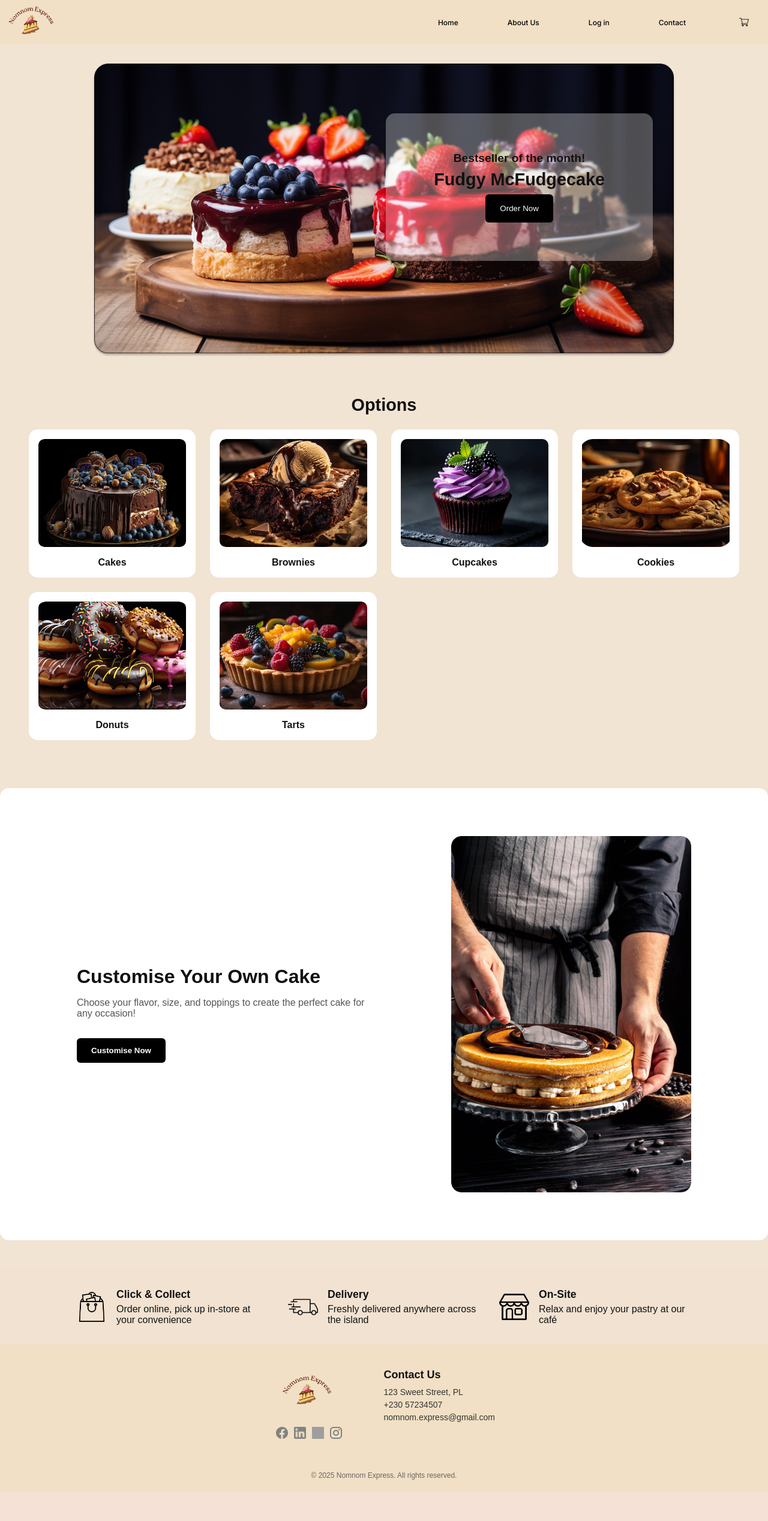
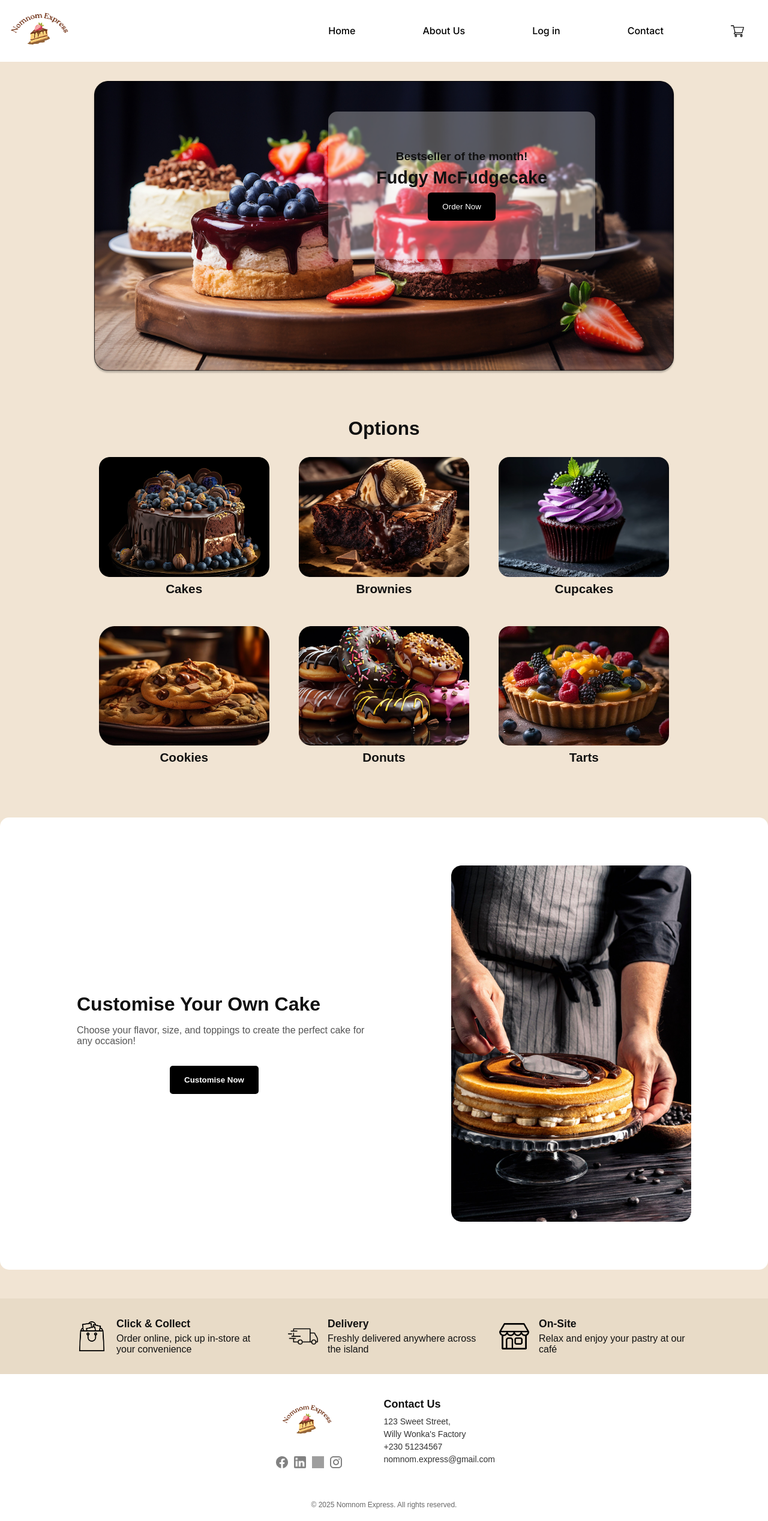
Before and after one commit to Sunhaloo/testing_django, a Django app: page / in a window 1280 px wide. Shown: the whole page at 60% size. Before the commit the page ends 2487 px from the top, so only its background shows below. Run offline with Django 5.2, Linux system fonts and the light colour scheme; grey boxes are pictures that could not be loaded.

Commit message:
A + U: Refined navbar and footer

```diff
--- a/NomNom/cart/static/cart/style.css
+++ b/NomNom/cart/static/cart/style.css
@@ -4,12 +4,6 @@
   padding: 0;
   box-sizing: border-box;
   font-family: Arial, sans-serif;
-}
-
-/* HEADER & FOOTER BACKGROUND */
-header,
-footer {
-  background-color: #EEDDC9 !important;
 }
 
 /* MAIN CONTAINER */
--- a/NomNom/cart/templates/cart/cart.html
+++ b/NomNom/cart/templates/cart/cart.html
@@ -2,6 +2,7 @@
 {% load static %}
 
 {% block title %}NomNom Cart{% endblock %}
+{% block body_class %}brown-background{% endblock %}
 
 {% block content %}
 <link rel="stylesheet" href="{% static 'cart/style.css' %}">
@@ -52,7 +53,7 @@
       <div class="total-box">
         <p>Total: <strong>5000</strong></p>
       </div>
-      <button class="checkout-btn">Checkout</button>
+      <button class="checkout-btn hover-grow-shadow">Checkout</button>
     </div>
   </div>
 </div>
--- a/NomNom/contact/static/contact/style.css
+++ b/NomNom/contact/static/contact/style.css
@@ -4,12 +4,6 @@
   padding: 0;
   box-sizing: border-box;
   font-family: Arial, sans-serif;
-}
-
-/* HEADER & FOOTER COLORS */
-header,
-footer {
-  background-color: #f1e0c5 !important; /* light beige tone */
 }
 
 /* PAGE LAYOUT */
--- a/NomNom/contact/templates/contact/contact.html
+++ b/NomNom/contact/templates/contact/contact.html
@@ -2,6 +2,7 @@
 {% load static %}
 
 {% block title %}Nomnom Contact{% endblock %}
+{% block body_class %}brown-background{% endblock %}
 
 {% block content %}
 <link rel="stylesheet" href="{% static 'contact/style.css' %}">
@@ -35,7 +36,7 @@
           <textarea id="message" name="message" rows="4" placeholder="Enter your question or message"></textarea>
         </div>
 
-        <button type="submit" class="submit-btn">Submit</button>
+        <button type="submit" class="submit-btn hover-grow-shadow">Submit</button>
       </form>
     </div>
 
--- a/NomNom/landing/static/landing/style.css
+++ b/NomNom/landing/static/landing/style.css
@@ -1,4 +1,3 @@
-/* General Reset */
 * {
   margin: 0;
   padding: 0;
@@ -19,6 +18,17 @@ body {
   background-color: #fff;
   padding: 1rem 3rem;
   box-shadow: 0 2px 5px rgba(0, 0, 0, 0.1);
+}
+
+.header_navbar a img:hover {
+  transform: scale(1.05);
+  box-shadow: 0 0 10px rgba(255, 255, 255, 0.6); /* white glow */
+}
+
+/* Navbar cart icon  */
+.navbar_ul li a img {
+  width: 22px !important;
+  height: auto !important;
 }
 
 .logo {
@@ -56,16 +66,16 @@ nav a:hover {
 }
 
 .hero img {
-  width: 80%; /* keeps image smaller */
+  width: 80%;
   border-radius: 10px;
   display: block;
-  margin: 0 auto; /* centers image horizontally */
+  margin: 0 auto;
 }
 
 .hero-text {
   position: absolute;
-  right: 10rem;
-  bottom: 10rem;
+  right: 16rem;
+  bottom: 12rem;
   background-color: rgba(255, 255, 255, 0.3);
   padding: 4rem 5rem;
   border-radius: 15px;
@@ -169,12 +179,13 @@ nav a:hover {
 .cake-text button {
   background-color: #000;
   color: #fff;
-  padding: 0.8rem 1.5rem;
+  padding: 1rem 1.5rem;
   border: none;
-  border-radius: 6px;
+  border-radius: 5px;
   font-weight: 600;
   cursor: pointer;
   transition: background 0.3s;
+  margin-left: 155px;
 }
 
 .cake-text button:hover {
@@ -189,7 +200,7 @@ nav a:hover {
 
 /* Info Bar */
 .info-bar {
-  background-color: #f1e2d1;
+  background-color: #e8dbc7;
   display: flex;
   justify-content: space-around;
   flex-wrap: wrap;
--- a/NomNom/landing/templates/landing/landing.html
+++ b/NomNom/landing/templates/landing/landing.html
@@ -1,6 +1,5 @@
 <!-- call our `base.html` file from global templates -->
 {% extends "base.html" %}
-
 
 <!-- tell Django to load the files inside `static` folder -->
 {% load static %}
@@ -18,42 +17,87 @@
     <div class="hero-text">
       <h2>Bestseller of the month!</h2>
       <h1>Fudgy McFudgecake</h1>
-      <button>Order Now</button>
+      <button class="hover-grow-shadow">Order Now</button>
     </div>
   </section>
 
 <!-- Options Section -->
-  <section class="options">
-    <h2>Options</h2>
-    <div class="grid">
-      <div class="item">
-        <img src="{% static 'landing/images/cake.png' %}" alt="Cakes">
-        <p>Cakes</p>
+<section class="options" style="padding: 39.6px 0;">
+  <h2 style="font-size: 31.5px; font-weight: 700; text-align: center; margin-bottom: 29.7px;">
+    Options
+  </h2>
+
+  <div style="
+      display: flex;
+      flex-wrap: wrap;
+      justify-content: center;
+      gap: 49.5px;
+      max-width: 1000px;
+      margin: 0 auto;
+    ">
+
+    <!-- Cakes -->
+    <div style="flex: 0 1 calc(33.333% - 49.5px); text-align: center;">
+      <img
+        src="{% static 'landing/images/cake.png' %}"
+        alt="Cakes"
+        class="hover-grow-shadow"
+        style="width: 100%; height: auto; object-fit: cover; border-radius: 18px; display: block;">
+      <p style="font-size: 20.7px; font-weight: 600; margin-top: 8.1px;">Cakes</p>
     </div>
-      <div class="item">
-        <img src="{% static 'landing/images/brownies.png' %}" alt="Brownies">
-        <p>Brownies</p>
+
+    <!-- Brownies -->
+    <div style="flex: 0 1 calc(33.333% - 49.5px); text-align: center;">
+      <img
+        src="{% static 'landing/images/brownies.png' %}"
+        alt="Brownies"
+        class="hover-grow-shadow"
+        style="width: 100%; height: auto; object-fit: cover; border-radius: 18px; display: block;">
+      <p style="font-size: 20.7px; font-weight: 600; margin-top: 8.1px;">Brownies</p>
     </div>
-      <div class="item">
-        <img src="{% static 'landing/images/cupcakes.png' %}" alt="Cupcakes">
-        <p>Cupcakes</p>
+
+    <!-- Cupcakes -->
+    <div style="flex: 0 1 calc(33.333% - 49.5px); text-align: center;">
+      <img
+        src="{% static 'landing/images/cupcakes.png' %}"
+        alt="Cupcakes"
+        class="hover-grow-shadow"
+        style="width: 100%; height: auto; object-fit: cover; border-radius: 18px; display: block;">
+      <p style="font-size: 20.7px; font-weight: 600; margin-top: 8.1px;">Cupcakes</p>
     </div>
-      <div class="item">
-        <img src="{% static 'landing/images/cookies.png' %}" alt="Cookies">
-        <p>Cookies</p>
+
+    <!-- Cookies -->
+    <div style="flex: 0 1 calc(33.333% - 49.5px); text-align: center;">
+      <img
+        src="{% static 'landing/images/cookies.png' %}"
+        alt="Cookies"
+        class="hover-grow-shadow"
+        style="width: 100%; height: auto; object-fit: cover; border-radius: 18px; display: block;">
+      <p style="font-size: 20.7px; font-weight: 600; margin-top: 8.1px;">Cookies</p>
     </div>
-      <div class="item">
-        <img src="{% static 'landing/images/donuts.png' %}" alt="Donuts">
-        <p>Donuts</p>
+
+    <!-- Donuts -->
+    <div style="flex: 0 1 calc(33.333% - 49.5px); text-align: center;">
+      <img
+        src="{% static 'landing/images/donuts.png' %}"
+        alt="Donuts"
+        class="hover-grow-shadow"
+        style="width: 100%; height: auto; object-fit: cover; border-radius: 18px; display: block;">
+      <p style="font-size: 20.7px; font-weight: 600; margin-top: 8.1px;">Donuts</p>
     </div>
-      <div class="item">
-        <img src="{% static 'landing/images/tarts.png' %}" alt="Tarts">
-        <p>Tarts</p>
+
+    <!-- Tarts -->
+    <div style="flex: 0 1 calc(33.333% - 49.5px); text-align: center;">
+      <img
+        src="{% static 'landing/images/tarts.png' %}"
+        alt="Tarts"
+        class="hover-grow-shadow"
+        style="width: 100%; height: auto; object-fit: cover; border-radius: 18px; display: block;">
+      <p style="font-size: 20.7px; font-weight: 600; margin-top: 8.1px;">Tarts</p>
     </div>
+
   </div>
 </section>
-</body>
-</html>
 
 
 <!-- Customise Cake Section -->
@@ -61,9 +105,9 @@
   <div class="cake-text">
     <h1>Customise Your Own Cake</h1>
     <p>Choose your flavor, size, and toppings to create the perfect cake for any occasion!</p>
-    <button>Customise Now</button>
+    <button class="hover-grow-shadow">Customise Now</button>
   </div>
-  <img src="{% static 'landing/images/customcake.png' %}" alt="Custom Cake">
+  <img src="{% static 'landing/images/customcake.png' %}" class="hover-grow-shadow" alt="Custom Cake">
 </section>
 
 <!-- Info Bar -->
--- a/NomNom/static/style.css
+++ b/NomNom/static/style.css
@@ -1,9 +1,23 @@
-/* ------ */
 /* HEADER */
-/* ------ */
 
-.main_header {
+/* White background for header, footer, and body */
+body.white-background {
   background-color: white;
+}
+
+body.white-background header.main_header,
+body.white-background footer.main_footer {
+  background-color: white !important; /* header & footer */
+}
+
+/* Light yellow background */
+body.brown-background {
+  background-color: #e8dbc7;
+}
+
+body.brown-background header.main_header,
+body.brown-background footer.main_footer {
+  background-color: #e8dbc7 !important; /* header & footer */
 }
 
 .header_navbar {
@@ -13,8 +27,8 @@
 }
 
 .header_navbar img {
-  width: 110px;
-  height: 70px;
+  width: 140px;
+  height: 80px;
 }
 
 .navbar_ul {
@@ -29,15 +43,15 @@
   display: flex;
   align-items: center;
   margin: 15px;
-  font-size: 12px;
+  font-size: 16px;
 }
 
 .navbar_ul a {
   display: inline-block;
   min-width: 50px;
   text-align: center;
-  padding: 10px;
-  font-family: "Inter";
+  padding: 25px;
+  font-family: "Inter", sans-serif;
   text-decoration: none;
   color: black;
   border-radius: 5px;
@@ -46,9 +60,6 @@
 .navbar_ul a:hover {
   transition: 0.1s ease;
   transform: scale(1.1);
-}
-
-.navbar_ul a:visited {
 }
 
 .navbar_ul a:active {
@@ -62,12 +73,19 @@
   vertical-align: middle;
 }
 
-/* ------ */
+/* Grow + shadow on hover */
+.hover-grow-shadow {
+  transition: all 0.3s ease;
+}
+
+.hover-grow-shadow:hover {
+  transform: scale(1.05);
+  box-shadow: 0 4px 12px rgba(0, 0, 0, 0.3);
+}
+
 /* FOOTER */
-/* ------ */
-
 .main_footer {
-  background-color: #f5f5f5;
+  background-color: #ffffff !important;
   padding: 40px 20px 20px 20px;
 }
 
@@ -84,7 +102,7 @@
   margin: 0 30px 20px 30px;
 }
 
-. .footer_logo {
+.footer_logo {
   text-align: center;
 }
 
--- a/NomNom/templates/base.html
+++ b/NomNom/templates/base.html
@@ -1,5 +1,11 @@
 <!doctype html>
 <html lang="en">
+  <style>
+    header {
+      background-color: white;
+    }
+  </style>
+
   <head>
     <!-- tell Django to load the files inside `static` folder -->
     {% load static %}
@@ -27,7 +33,7 @@
     <link href="{% static 'contact/style.css' %}" rel="stylesheet" />
     <link href="{% static 'style.css' %}" rel="stylesheet" />
   </head>
-  <body>
+  <body class="{% block body_class %}{% endblock %}">
     <!-- include the navigation bar at the top of `base.html` file -->
     {% include 'navbar.html' %}
     <!-- this should appear from the global `base.html` file -->
--- a/NomNom/templates/footer.html
+++ b/NomNom/templates/footer.html
@@ -14,14 +14,15 @@
         <a href="https://facebook.com/" target="_blank"><img src="{% static 'images/facebook-icon.png' %}"/></a>
         <a href="https://linkedin.com/" target="_blank"><img src="{% static 'images/linkedin-icon.png' %}"/></a>
         <a href="https://www.youtube.com/watch?v=dQw4w9WgXcQ" target="_blank"><img src="{% static 'images/youtube-icon.png' %}"/></a>
-        <a href="https://instagram.com/s.sunhaloo" target="_blank"><img src="{% static 'images/instagram-icon.png' %}"/></a>
+        <a href="https://instagram.com/" target="_blank"><img src="{% static 'images/instagram-icon.png' %}"/></a>
       </div>
     </div>
 
     <div class="footer_contact">
       <h3>Contact Us</h3>
-      <p>123 Sweet Street, PL</p>
-      <p>+230 57234507</p>
+      <p>123 Sweet Street,</p>
+      <p>Willy Wonka's Factory</p>
+      <p>+230 51234567</p>
       <p><a class="footer_contact_email" href="#">nomnom.express@gmail.com</a></p>
     </div>
 
```
Also changed, not shown: 1 other file. Lines whose indentation alone changed are shown as unchanged.
